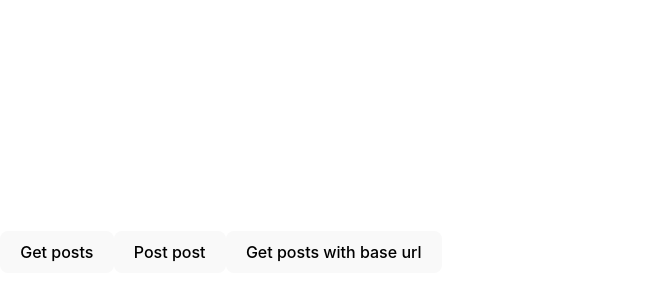
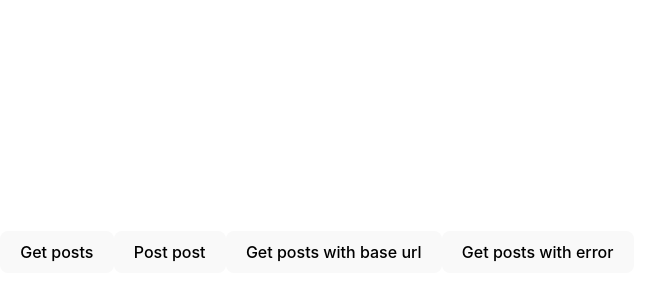
Before and after one commit to CodeCraft-LTDA/react18-nono-requisicao-axios-vite, a React (Vite) app: page / in a window 1280 px wide. Shown: the part 140-440 px from the top of the page, without its empty margins (0-656 px from the left). Built offline with nearby package versions, Linux system fonts and the light colour scheme.

Commit message:
aula 85 manipulando erros

```diff
--- a/src/App.tsx
+++ b/src/App.tsx
@@ -1,4 +1,4 @@
-import axios from "axios";
+import axios, { AxiosError } from "axios";
 import { useState } from "react";
 
 type Post = {
@@ -63,12 +63,27 @@ const App = () => {
     setLoading(false);
   }
 
+  const handleGetPostsWithError = async () => {
+    setLoading(true);
+
+    try {
+      const postsRequest = await axios.get<Post[]>('https://jsonplaceholder2.typicode.com/posts');
+      setPostsData(postsRequest.data);
+    } catch (error) {
+      const errorResponse = error as AxiosError;
+      setError(errorResponse.message);
+    }
+
+    setLoading(false);
+  }
+
 
   return (
     <div>
       <button onClick={handleGetPosts}>Get posts</button>
       <button onClick={handlePostPost}>Post post</button>
       <button onClick={handleGetPostsWithBaseUrl}>Get posts with base url</button>
+      <button onClick={handleGetPostsWithError}>Get posts with error</button>
 
       {loading && <p>Loading...</p>}
       {error && <p>{error}</p>}
```
